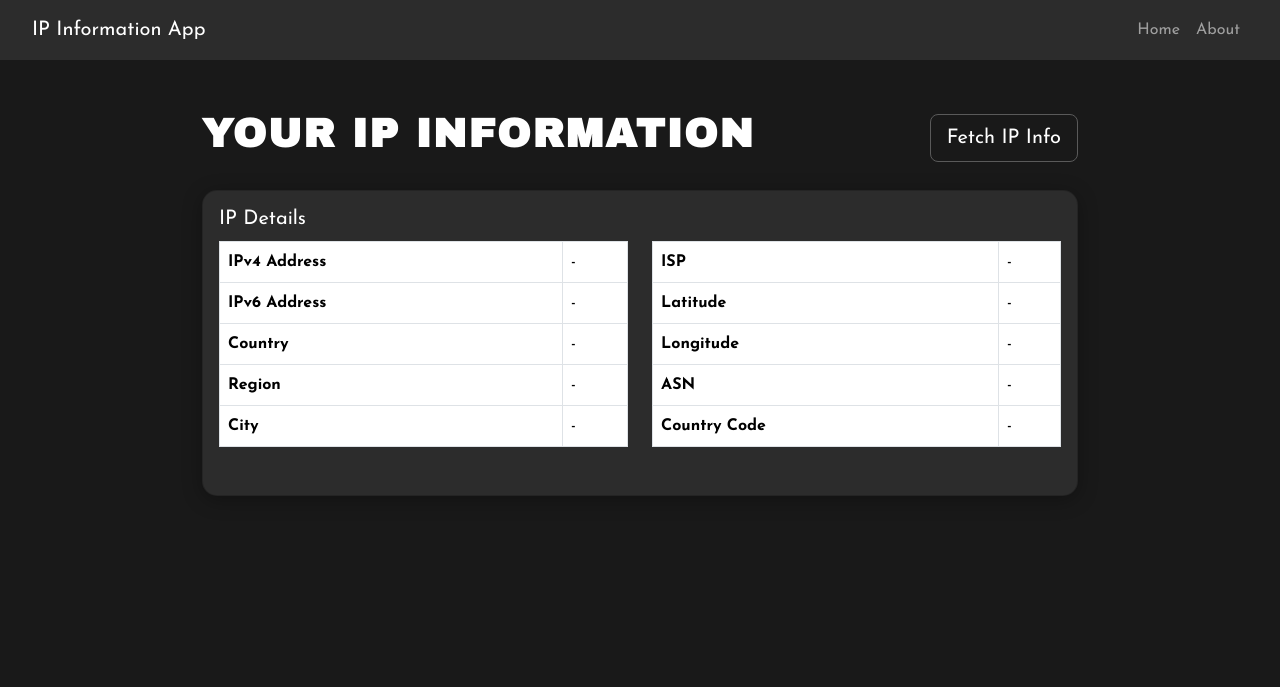
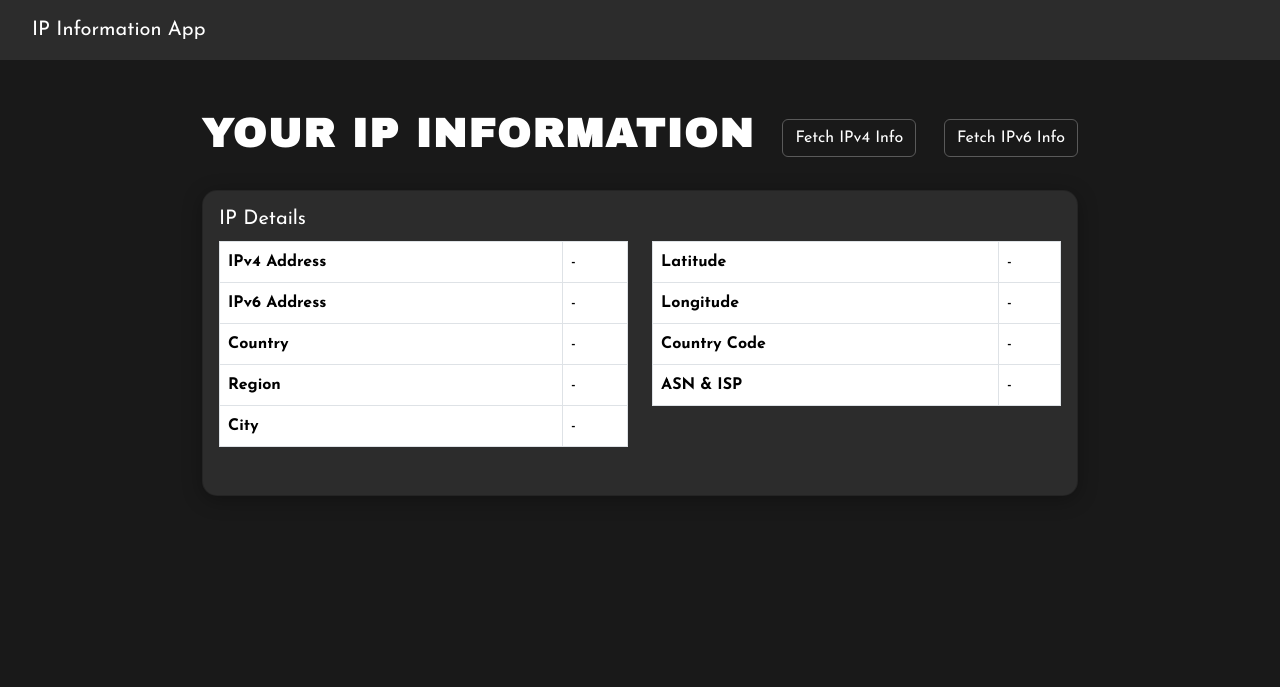
Before and after one commit to Alva156/The_Group_Proj3, a Flask app: page / in a window 1280 px wide. Shown: the top 687 px of the page. Run offline with Flask 3, Linux system fonts and the light colour scheme.

Commit message:
transfer to ipinfo

```diff
--- a/app.py
+++ b/app.py
@@ -1,14 +1,22 @@
-from flask import Flask, render_template, jsonify
+from flask import Flask, render_template, jsonify, request
 import requests
+from dotenv import load_dotenv
+import os
 
+# Initialize Flask application
+app = Flask(__name__)
 
- # Flask is used as a Python web framework for this project to facilitate the development of web applications and APIs with simplicity and flexibility.
-app = Flask(__name__)
+# Load environment variables from .env file
+load_dotenv()
+
+# Retrieve the ipinfo.io API key from environment variables
+IPINFO_API_KEY = os.getenv("IPINFO_API_KEY")
 
 # Route to display the main webpage
 @app.route('/')
 def index():
-    return render_template('index.html')
+    return render_template('index.html', api_key=IPINFO_API_KEY)
+
 # Route to display the about webpage
 @app.route('/about')
 def about():
@@ -17,40 +25,38 @@ def about():
 # API route to fetch IP information
 @app.route('/fetch_ip_info', methods=['GET'])
 def fetch_ip_info():
+    ip_type = request.args.get('type', 'ipv4').lower()
+    url = f"https://ipinfo.io/json?token={IPINFO_API_KEY}"
+
+    if ip_type == "ipv6":
+        url = f"https://ipinfo.io/ipv6/json?token={IPINFO_API_KEY}"
+
     try:
-        # ipapi REST API is used to retrieve a user's current public IPv4 address and IPv6 address,
-        response = requests.get('https://ipapi.co/json/')
+        # Fetch IP information from ipinfo.io
+        response = requests.get(url)
+
+        if response.status_code != 200:
+            return jsonify({"error": f"Failed to fetch IP info. Status code: {response.status_code}"}), 500
+
         data = response.json()
-
-        # Retrieve IPv4 and IPv6 addresses
-        ipv4 = data.get('ip', "Not available")
-        ipv6 = data.get('ipv6', "Not available")
-        country = data.get('country_name', "Not available")
-        region = data.get('region', "Not available")
-        city = data.get('city', "Not available")
-        isp = data.get('org', "Not available")
-        latitude = data.get('latitude', "Not available")
-        longitude = data.get('longitude', "Not available")
-        asn = data.get('asn', "Not available")
-        country_code = data.get('country_code', "Not available")
-
         ip_info = {
-            "ipv4": ipv4,
-            "ipv6": ipv6,
-            "country": country,
-            "region": region,
-            "city": city,
-            "isp": isp,
-            "latitude": latitude,
-            "longitude": longitude,
-            "asn": asn,
-            "country_code": country_code
+            "ip": data.get('ip', "Not available"),
+            "hostname": data.get('hostname', "Not available"),
+            "city": data.get('city', "Not available"),
+            "region": data.get('region', "Not available"),
+            "country": data.get('country', "Not available"),
+            "loc": data.get('loc', "Not available"),
+            "org": data.get('org', "Not available"),
+            "postal": data.get('postal', "Not available"),
+            "country_code": data.get('country', "Not available")
         }
 
-        return jsonify(ip_info)
+        return jsonify({"ip_info": ip_info})
 
+    except requests.exceptions.RequestException:
+        return jsonify({"error": "Network error occurred while fetching IP information"}), 500
     except Exception as e:
-        return jsonify({"error": "Error fetching IP information"}), 500
+        return jsonify({"error": f"An unexpected error occurred: {str(e)}"}), 500
 
 if __name__ == '__main__':
     app.run(debug=True)
--- a/templates/index.html
+++ b/templates/index.html
@@ -14,7 +14,6 @@
       href="https://fonts.googleapis.com/css2?family=Abril+Fatface&family=Josefin+Sans:wght@400;700&family=Archivo+Black&display=swap"
       rel="stylesheet"
     />
-    <!-- Design of the pages are from our custom css style, Google Fonts and Bootstrap -->
     <style>
       body {
         background-color: #191919;
@@ -93,7 +92,6 @@
         }
       }
     </style>
-    <!-- Bootstrap implementation -->
     <script
       src="https://cdn.jsdelivr.net/npm/@popperjs/core@2.11.8/dist/umd/popper.min.js"
       integrity="sha384-I7E8VVD/ismYTF4hNIPjVp/Zjvgyol6VFvRkX/vR+Vc4jQkC+hVqc2pM8ODewa9r"
@@ -106,50 +104,32 @@
     ></script>
   </head>
   <body>
-    <!-- Navbar -->
     <nav class="navbar navbar-expand-lg navbar-dark">
       <div class="container-fluid">
         <a class="navbar-brand" href="#">IP Information App</a>
-        <button
-          class="navbar-toggler"
-          type="button"
-          data-bs-toggle="collapse"
-          data-bs-target="#navbarNav"
-          aria-controls="navbarNav"
-          aria-expanded="false"
-          aria-label="Toggle navigation"
-        >
-          <span class="navbar-toggler-icon"></span>
-        </button>
-        <div class="collapse navbar-collapse" id="navbarNav">
-          <ul class="navbar-nav ms-auto">
-            <li class="nav-item">
-              <a class="nav-link" href="{{ url_for('index') }}">Home</a>
-            </li>
-            <li class="nav-item">
-              <a class="nav-link" href="{{ url_for('about') }}">About</a>
-            </li>
-          </ul>
-        </div>
       </div>
     </nav>
-    <!-- Ip information contaianer -->
     <div class="container">
       <div
         class="d-flex flex-column flex-md-row justify-content-between align-items-center mb-4"
       >
         <h1 class="text-nowrap">YOUR IP INFORMATION</h1>
         <button
-          class="btn btn-danger btn-lg mt-3 mt-md-0"
-          onclick="fetchIpInfo()"
+          class="btn btn-danger btn-md mt-3 mt-md-0"
+          onclick="fetchIPv4Info()"
         >
-          Fetch IP Info
+          Fetch IPv4 Info
+        </button>
+        <button
+          class="btn btn-danger btn-md mt-3 mt-md-0"
+          onclick="fetchIPv6Info()"
+        >
+          Fetch IPv6 Info
         </button>
       </div>
       <div class="card">
         <div class="card-body">
           <h5 class="card-title">IP Details</h5>
-
           <div class="row">
             <div class="col-md-6 mb-3">
               <table class="table table-bordered">
@@ -181,10 +161,6 @@
               <table class="table table-bordered">
                 <tbody>
                   <tr>
-                    <th>ISP</th>
-                    <td><span id="isp">-</span></td>
-                  </tr>
-                  <tr>
                     <th>Latitude</th>
                     <td><span id="latitude">-</span></td>
                   </tr>
@@ -193,12 +169,12 @@
                     <td><span id="longitude">-</span></td>
                   </tr>
                   <tr>
-                    <th>ASN</th>
-                    <td><span id="asn">-</span></td>
+                    <th>Country Code</th>
+                    <td><span id="country_code">-</span></td>
                   </tr>
                   <tr>
-                    <th>Country Code</th>
-                    <td><span id="country_code">-</span></td>
+                    <th>ASN & ISP</th>
+                    <td><span id="isp">-</span></td>
                   </tr>
                 </tbody>
               </table>
@@ -212,25 +188,71 @@
     </div>
 
     <script>
-      function fetchIpInfo() {
-        fetch("/fetch_ip_info")
+      const API_KEY = "{{ api_key }}";
+
+      function fetchIPv4Info() {
+        const ipv4API = `https://ipinfo.io/json?token=${API_KEY}`;
+        fetch(ipv4API)
           .then((response) => response.json())
           .then((data) => {
-            document.getElementById("ipv4").textContent = data.ipv4;
-            document.getElementById("ipv6").textContent = data.ipv6;
-            document.getElementById("country").textContent = data.country;
-            document.getElementById("region").textContent = data.region;
-            document.getElementById("city").textContent = data.city;
-            document.getElementById("isp").textContent = data.isp;
-            document.getElementById("latitude").textContent = data.latitude;
-            document.getElementById("longitude").textContent = data.longitude;
-            document.getElementById("asn").textContent = data.asn;
-            document.getElementById("country_code").textContent =
-              data.country_code;
+            updateUI(data, "IPv4");
           })
           .catch((error) => {
-            alert("Error fetching IP information.");
+            console.error("Error fetching IPv4 information:", error);
+            alert("Failed to fetch IPv4 information. Please try again later.");
           });
+      }
+
+      function fetchIPv6Info() {
+        const ipv6API = `https://ipinfo.io/ipv6/json?token=${API_KEY}`;
+        fetch(ipv6API)
+          .then((response) => response.json())
+          .then((data) => {
+            updateUI(data, "IPv6");
+          })
+          .catch((error) => {
+            console.error("Error fetching IPv6 information:", error);
+            alert("Failed to fetch IPv6 information. Please try again later.");
+          });
+      }
+
+      function updateUI(data, type) {
+        if (type === "IPv4") {
+          const ipv4 = data.ip || "Not available";
+          document.getElementById("ipv4").textContent = ipv4;
+          document.getElementById("ipv6").textContent = "Not available";
+          console.log(
+            ipv4 !== "Not available"
+              ? "IPv4 fetched successfully"
+              : "IPv4 not available"
+          );
+        } else if (type === "IPv6") {
+          const ipv6 = data.ip || "Not available";
+          document.getElementById("ipv6").textContent = ipv6;
+          document.getElementById("ipv4").textContent = "Not available";
+          console.log(
+            ipv6 !== "Not available"
+              ? "IPv6 fetched successfully"
+              : "IPv6 not available"
+          );
+        }
+
+        document.getElementById("country").textContent =
+          data.country || "Not available";
+        document.getElementById("region").textContent =
+          data.region || "Not available";
+        document.getElementById("city").textContent =
+          data.city || "Not available";
+        document.getElementById("isp").textContent =
+          data.org || "Not available";
+        document.getElementById("latitude").textContent = data.loc
+          ? data.loc.split(",")[0]
+          : "Not available";
+        document.getElementById("longitude").textContent = data.loc
+          ? data.loc.split(",")[1]
+          : "Not available";
+        document.getElementById("country_code").textContent =
+          data.country || "Not available";
       }
     </script>
   </body>
```
Also changed, not shown: README.md, 1 other file.
